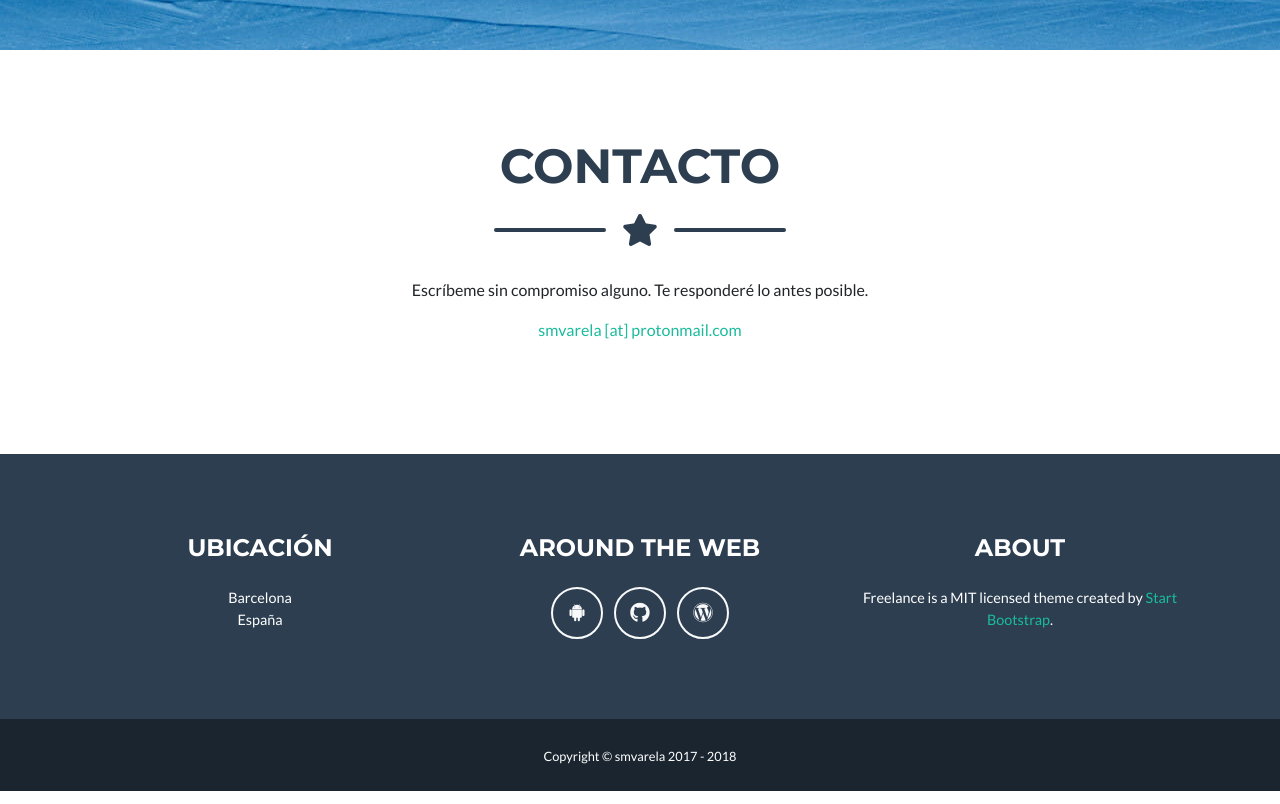
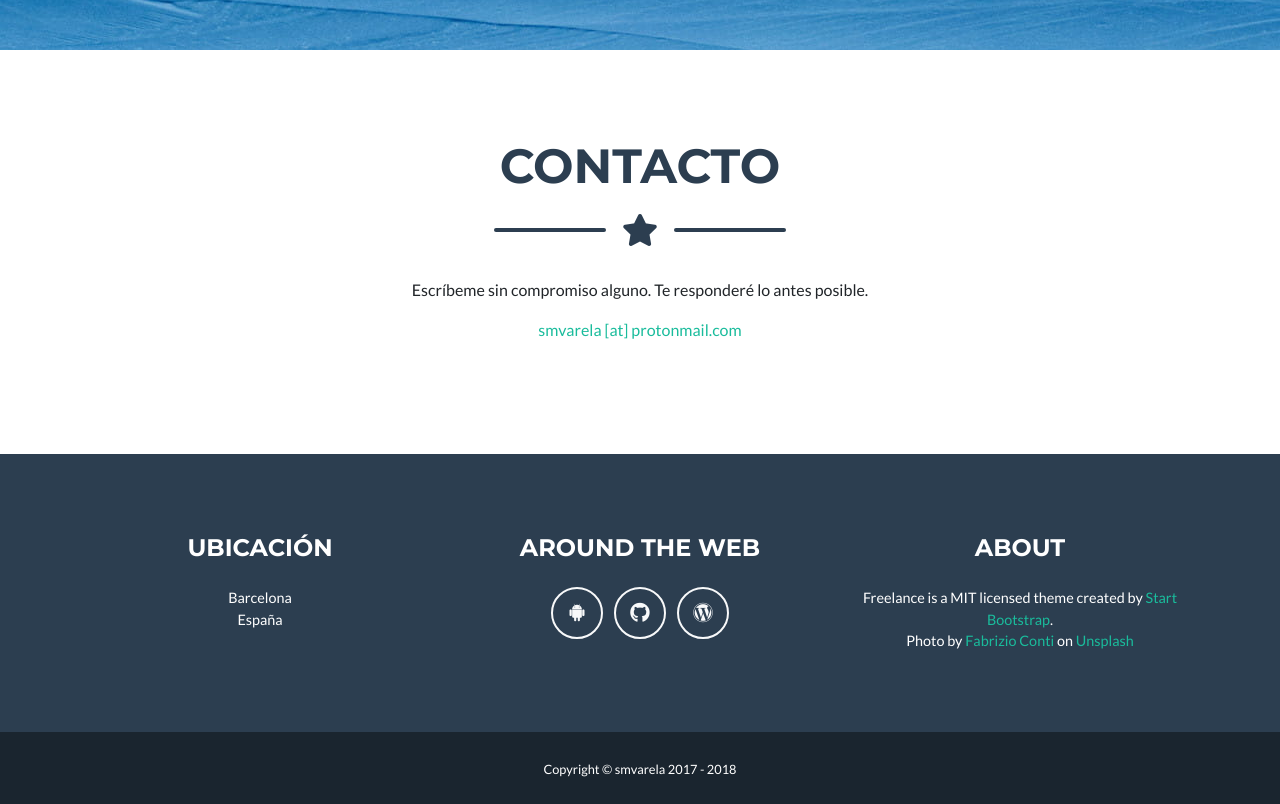
Before and after one commit to smvarela/smvarela.github.io, a website with bundled scripts: page index.html in a window 1280 px wide. Shown: the part 2077-2881 px from the top of the page. Built offline with nearby package versions, Linux system fonts and the light colour scheme; files whose address does not match are found by name.

Commit message:
Add image credits.

```diff
--- a/index.html
+++ b/index.html
@@ -265,6 +265,7 @@
           <h4 class="text-uppercase mb-4">About</h4>
           <p class="footcredits mb-0">Freelance is a MIT licensed theme created by
             <a href="http://startbootstrap.com">Start Bootstrap</a>.</p>
+              <p class="footcredits mb-0">Photo by <a href="https://unsplash.com/photos/aExT3y92x5o">Fabrizio Conti</a> on <a href="https://unsplash.com/">Unsplash</a></p>
         </div>
 
       </div>
```
